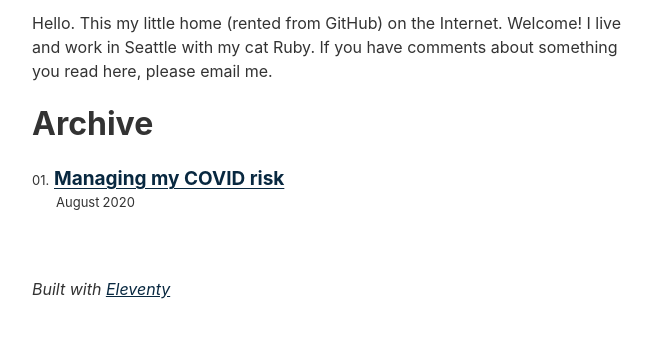
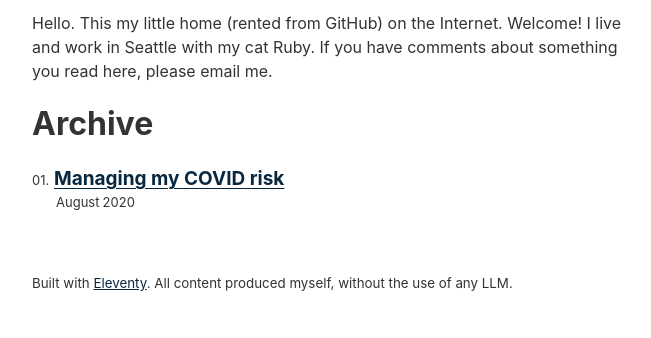
Before and after one commit to philipmw/philipmw.github.io, an Eleventy site: page content/blog.njk in a window 1280 px wide. Shown: the part 338-676 px from the top of the page, without its empty margins (304-955 px from the left). Built offline with nearby package versions, Linux system fonts and the light colour scheme; Eleventy itself is replaced by a stand-in of ours; files that its build step writes are made by us from their sources.

Commit message:
improve footer

```diff
--- a/_includes/layouts/base.njk
+++ b/_includes/layouts/base.njk
@@ -58,7 +58,7 @@
     </main>
 
     <footer>
-      <p><em>Built with <a href="https://www.11ty.dev/">{{ eleventy.generator }}</a></em></p>
+      <p>Built with <a href="https://www.11ty.dev/">{{ eleventy.generator }}</a>. All content produced myself, without the use of any LLM.</p>
     </footer>
   </body>
 </html>
--- a/css/index.css
+++ b/css/index.css
@@ -116,10 +116,14 @@ a[href]:active {
 
 main,
 footer {
-	padding: 1rem;
+    padding: 1rem;
 }
 main :first-child {
 	margin-top: 0;
+}
+
+footer {
+    font-size: smaller;
 }
 
 header {
```
